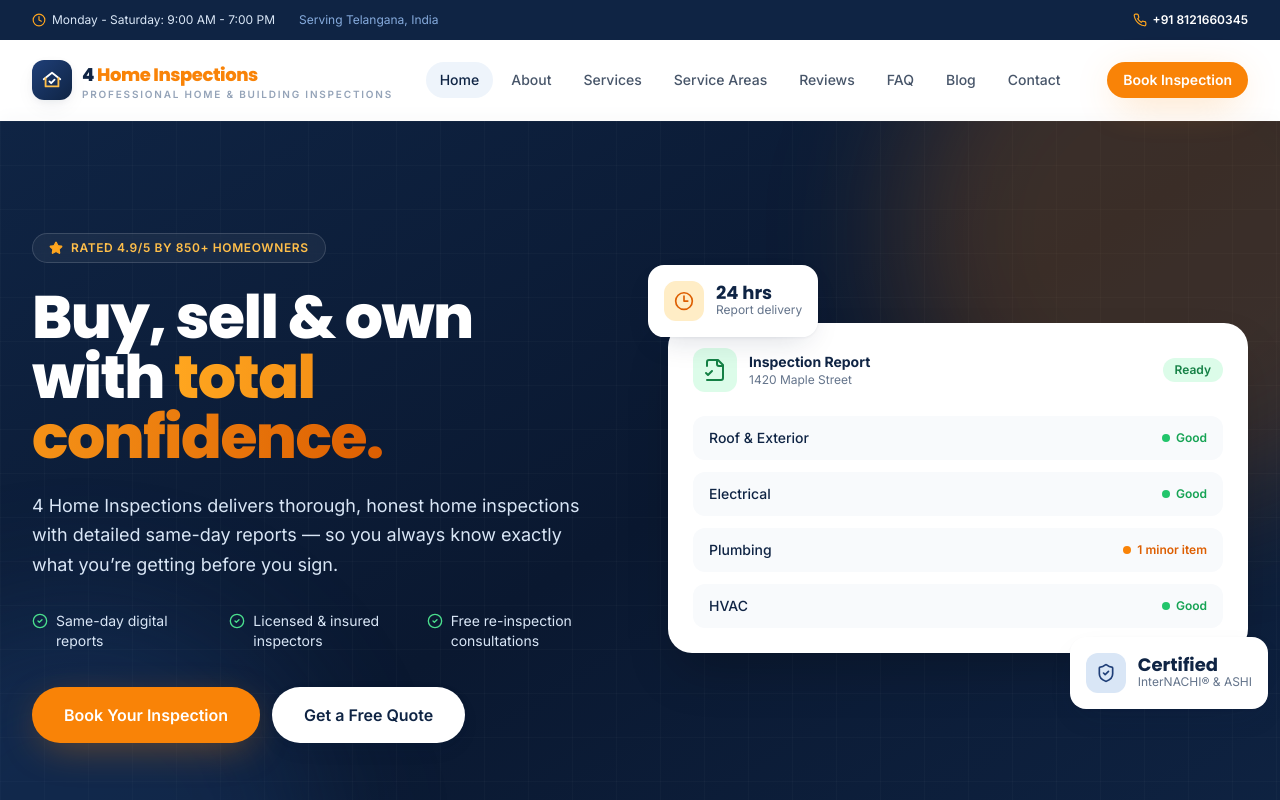
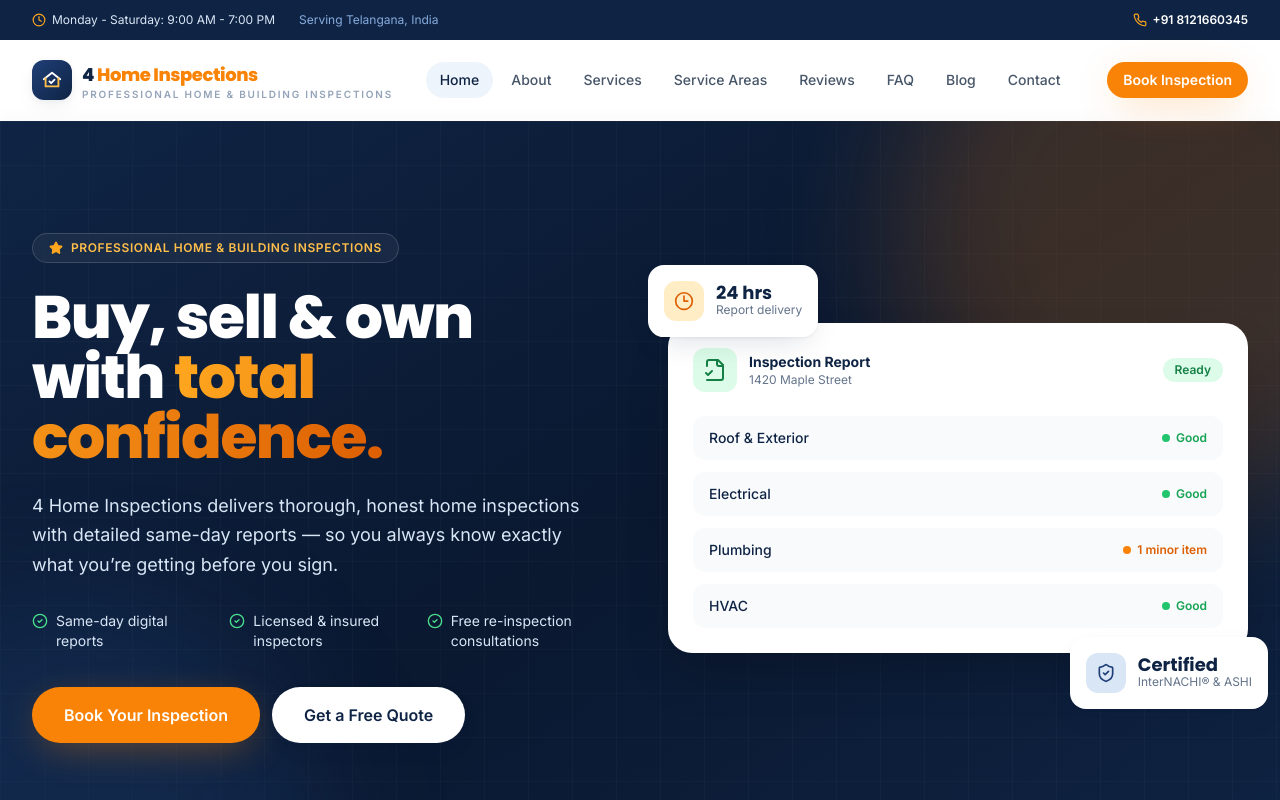
Before and after one commit to saichowdary96/4homeinspections, a Next.js app: page / in a window 1280 px wide. Shown: the top 800 px of the page. Built offline with nearby package versions, Linux system fonts and the light colour scheme.

Commit message:
Update Hero.tsx

```diff
--- a/src/components/sections/Hero.tsx
+++ b/src/components/sections/Hero.tsx
@@ -47,7 +47,7 @@ export function Hero() {
               className="inline-flex items-center gap-2 rounded-full border border-white/15 bg-white/5 px-4 py-1.5 text-xs font-semibold uppercase tracking-wider text-accent-300 backdrop-blur"
             >
               <Star className="h-3.5 w-3.5 fill-accent-400 text-accent-400" />
-              Rated 4.9/5 by 850+ homeowners
+             Professional Home & Building Inspections
             </motion.span>
 
             <motion.h1
```
